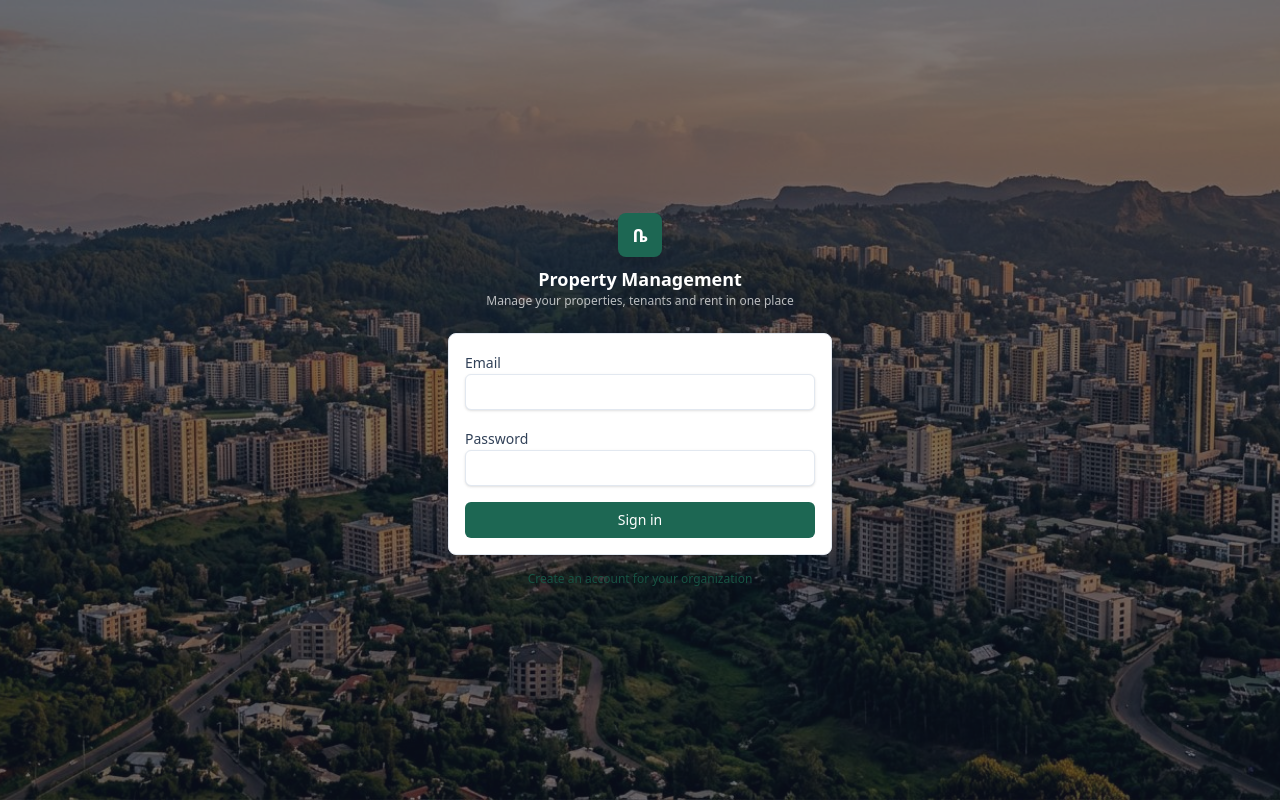
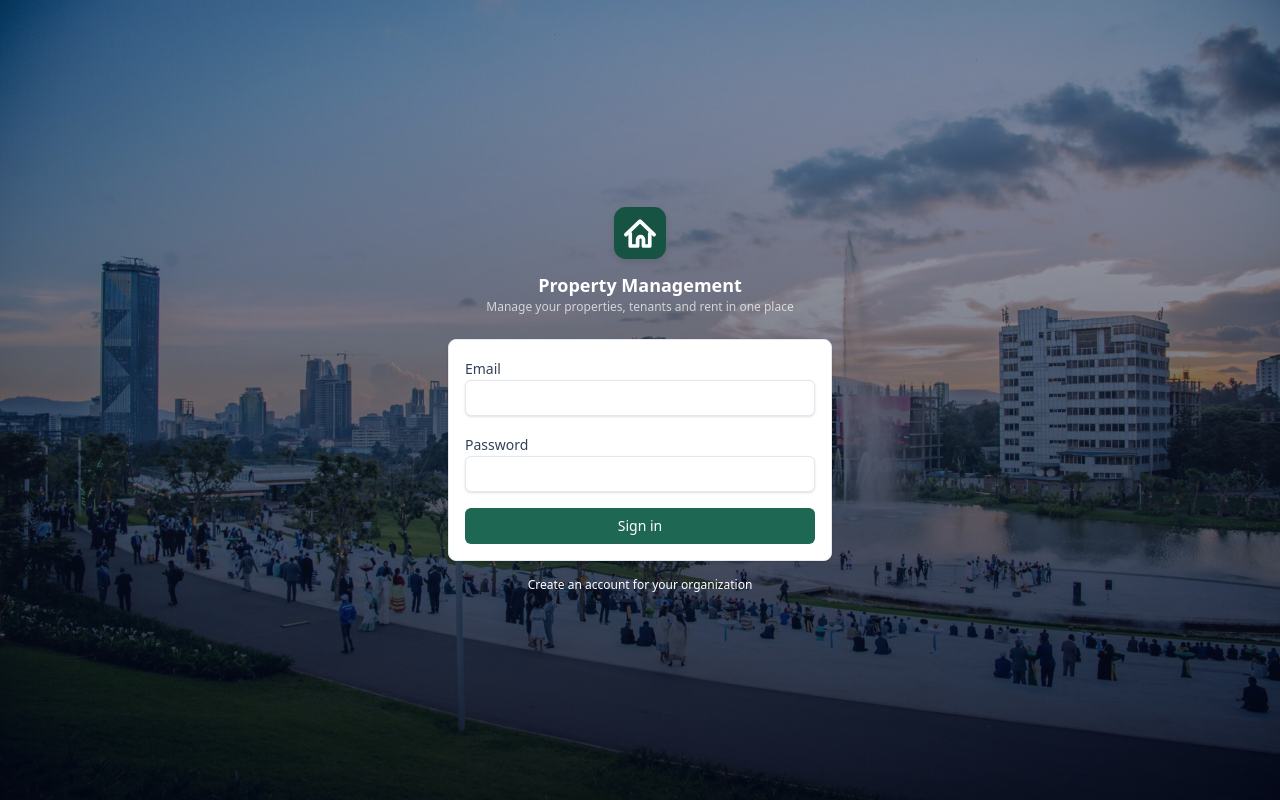
Before and after one commit to michaeltsige/property-management-system-et, a Next.js app in the folder apps/web/: page /login in a window 1280 px wide. Built offline with nearby package versions, Linux system fonts and the light colour scheme.

Commit message:
feat(brand): real Addis photo login hero, vector logo, contrast fixes (#35)

```diff
--- a/apps/web/src/app/(auth)/login/page.tsx
+++ b/apps/web/src/app/(auth)/login/page.tsx
@@ -7,6 +7,7 @@ import { useState } from 'react';
 import { api } from '@/lib/api';
 import { usePreferences } from '@/lib/preferences';
 
+import { Logo } from '@/components/logo';
 import { Alert, Button, Card, CardContent, Input, Label } from '@/components/ui';
 
 export default function LoginPage() {
@@ -46,12 +47,10 @@ export default function LoginPage() {
         className="absolute inset-0 bg-cover bg-center"
         style={{ backgroundImage: "url('/images/login-hero.jpg')" }}
       />
-      <div aria-hidden="true" className="absolute inset-0 bg-slate-900/55" />
+      <div aria-hidden="true" className="absolute inset-0 bg-gradient-to-t from-slate-950/80 via-slate-900/55 to-slate-900/30" />
       <div className="relative w-full max-w-sm">
         <div className="mb-6 text-center">
-          <div className="mx-auto mb-2 flex h-11 w-11 items-center justify-center rounded-lg bg-brand-600 text-lg font-bold text-white shadow-lg">
-            ቤ
-          </div>
+          <Logo size={52} className="mx-auto mb-3 drop-shadow-md" />
           <h1 className="text-lg font-semibold text-white">{t('app.name')}</h1>
           <p className="text-xs text-white/70">{t('app.tagline')}</p>
         </div>
@@ -89,8 +88,8 @@ export default function LoginPage() {
           </CardContent>
         </Card>
 
-        <p className="mt-4 text-center text-xs text-slate-500">
-          <Link href="/register" className="text-brand-700 underline-offset-2 hover:underline">
+        <p className="mt-4 text-center text-xs text-white/70">
+          <Link href="/register" className="font-medium text-white underline-offset-2 hover:underline">
             {t('auth.register_organization')}
           </Link>
         </p>
--- a/apps/web/src/app/(portal)/portal/login/page.tsx
+++ b/apps/web/src/app/(portal)/portal/login/page.tsx
@@ -11,6 +11,7 @@
 import { useRouter } from 'next/navigation';
 import { useState } from 'react';
 
+import { Logo } from '@/components/logo';
 import { api } from '@/lib/api';
 import { usePreferences } from '@/lib/preferences';
 
@@ -63,12 +64,10 @@ export default function PortalLoginPage() {
         className="absolute inset-0 bg-cover bg-center"
         style={{ backgroundImage: "url('/images/login-hero.jpg')" }}
       />
-      <div aria-hidden="true" className="absolute inset-0 bg-slate-900/55" />
+      <div aria-hidden="true" className="absolute inset-0 bg-gradient-to-t from-slate-950/80 via-slate-900/55 to-slate-900/30" />
       <div className="relative w-full max-w-sm">
         <div className="mb-6 text-center">
-          <div className="mx-auto mb-2 flex h-11 w-11 items-center justify-center rounded-lg bg-brand-600 text-lg font-bold text-white shadow-lg">
-            ቤ
-          </div>
+          <Logo size={52} className="mx-auto mb-3 drop-shadow-md" />
           <h1 className="text-lg font-semibold text-white">{t('portal.title')}</h1>
           <p className="mt-1 text-xs text-white/70">{t('portal.login_hint')}</p>
         </div>
--- a/apps/web/src/app/(portal)/portal/page.tsx
+++ b/apps/web/src/app/(portal)/portal/page.tsx
@@ -12,6 +12,7 @@ import Link from 'next/link';
 import { useRouter } from 'next/navigation';
 import { useEffect, useState } from 'react';
 
+import { Logo } from '@/components/logo';
 import { api } from '@/lib/api';
 import { formatAmount, formatDate, statusTone } from '@/lib/format';
 import { useAction, useAsync } from '@/lib/hooks';
@@ -100,9 +101,12 @@ export default function PortalPage() {
     <div className="min-h-screen bg-slate-50">
       <header className="border-b border-slate-200 bg-white">
         <div className="mx-auto flex max-w-3xl items-center justify-between px-4 py-3">
-          <div>
-            <p className="text-sm font-semibold text-slate-900">{t('portal.title')}</p>
-            <p className="text-xs text-slate-500">{session.user.fullName}</p>
+          <div className="flex items-center gap-2">
+            <Logo size={30} />
+            <div>
+              <p className="text-sm font-semibold text-slate-900">{t('portal.title')}</p>
+              <p className="text-xs text-slate-500">{session.user.fullName}</p>
+            </div>
           </div>
           <Button variant="secondary" onClick={logout}>
             {t('auth.sign_out')}
--- a/apps/web/src/components/app-shell.tsx
+++ b/apps/web/src/components/app-shell.tsx
@@ -18,6 +18,7 @@
  */
 
 import Link from 'next/link';
+import { Logo } from './logo';
 import { usePathname, useRouter } from 'next/navigation';
 import * as Dialog from '@radix-ui/react-dialog';
 import { useEffect, useState } from 'react';
@@ -239,9 +240,7 @@ export function AppShell({ children }: { children: React.ReactNode }) {
 
   const brand = (
     <div className="flex min-w-0 items-center gap-2">
-      <div className="flex h-9 w-9 shrink-0 items-center justify-center rounded-md bg-brand-600 text-sm font-bold text-white">
-        ቤ
-      </div>
+      <Logo size={34} className="shrink-0" />
       <div className="min-w-0">
         <p className="truncate text-sm font-semibold text-slate-900">{t('app.name')}</p>
         <p className="truncate text-xs text-slate-500">{session.organization.name}</p>
--- /dev/null
+++ b/apps/web/src/components/logo.tsx
@@ -0,0 +1,51 @@
+/**
+ * The product logo, drawn as vector so it stays crisp from a 24 px favicon-sized
+ * mark up to the login hero. One geometry everywhere: staff app, tenant portal,
+ * login screens.
+ *
+ * Mark: a gabled roof over walls with an arched open door — home, plainly.
+ * The tile uses the brand color via `currentColor` so dark/light contexts can
+ * re-tone it without a second asset.
+ */
+export function Logo({
+  size = 40,
+  tileClass = 'text-brand-700',
+  className,
+}: {
+  size?: number;
+  /** Tailwind text-color class applied to the tile (mark uses currentColor). */
+  tileClass?: string;
+  className?: string;
+}) {
+  return (
+    <svg
+      viewBox="0 0 48 48"
+      width={size}
+      height={size}
+      className={className}
+      role="img"
+      aria-label="Logo"
+      focusable="false"
+    >
+      <rect width="48" height="48" rx="11" className={tileClass} fill="currentColor" />
+      {/* Roof */}
+      <path
+        d="M11 25.5 24 13l13 12.5"
+        fill="none"
+        stroke="#fff"
+        strokeWidth="3.4"
+        strokeLinecap="round"
+        strokeLinejoin="round"
+      />
+      {/* Walls with an arched open door */}
+      <path
+        d="M15 24.5V36h6.8v-6a2.7 2.7 0 0 1 5.4 0v6H33V24.5"
+        fill="none"
+        stroke="#fff"
+        strokeWidth="3.4"
+        strokeLinecap="round"
+        strokeLinejoin="round"
+      />
+    </svg>
+  );
+}
```
Also changed, not shown: apps/web/public/images/login-hero.jpg, 1 other file (tests, documents, lock files or other folders).
